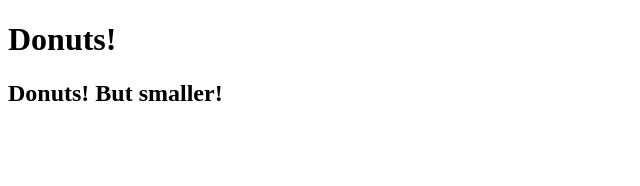
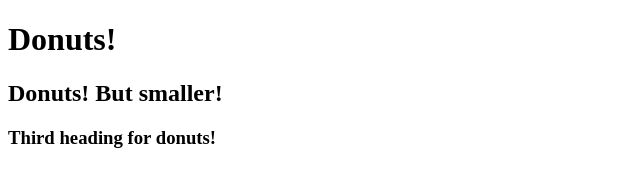
Before and after one commit to leahkonma/donut, a plain HTML site: page index.html in a window 1280 px wide. Shown: the whole page, without its empty margins (0-640 px from the left). Drawn offline with Linux system fonts and the light colour scheme.

Commit message:
added h3

```diff
--- a/index.html
+++ b/index.html
@@ -7,5 +7,6 @@
 <body>
     <h1>Donuts!</h1>
     <h2>Donuts! But smaller!</h2>
+    <h3>Third heading for donuts!</h3>
 </body>
 </html>
```
